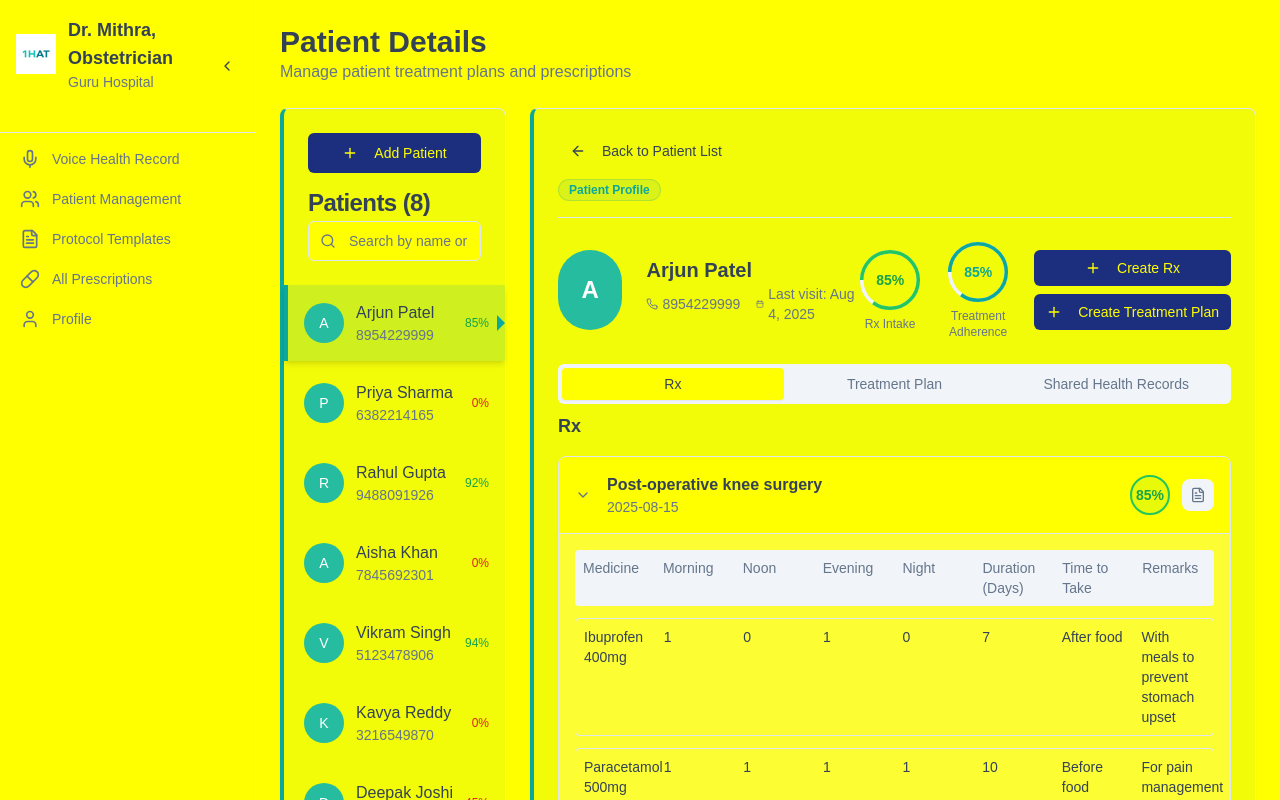
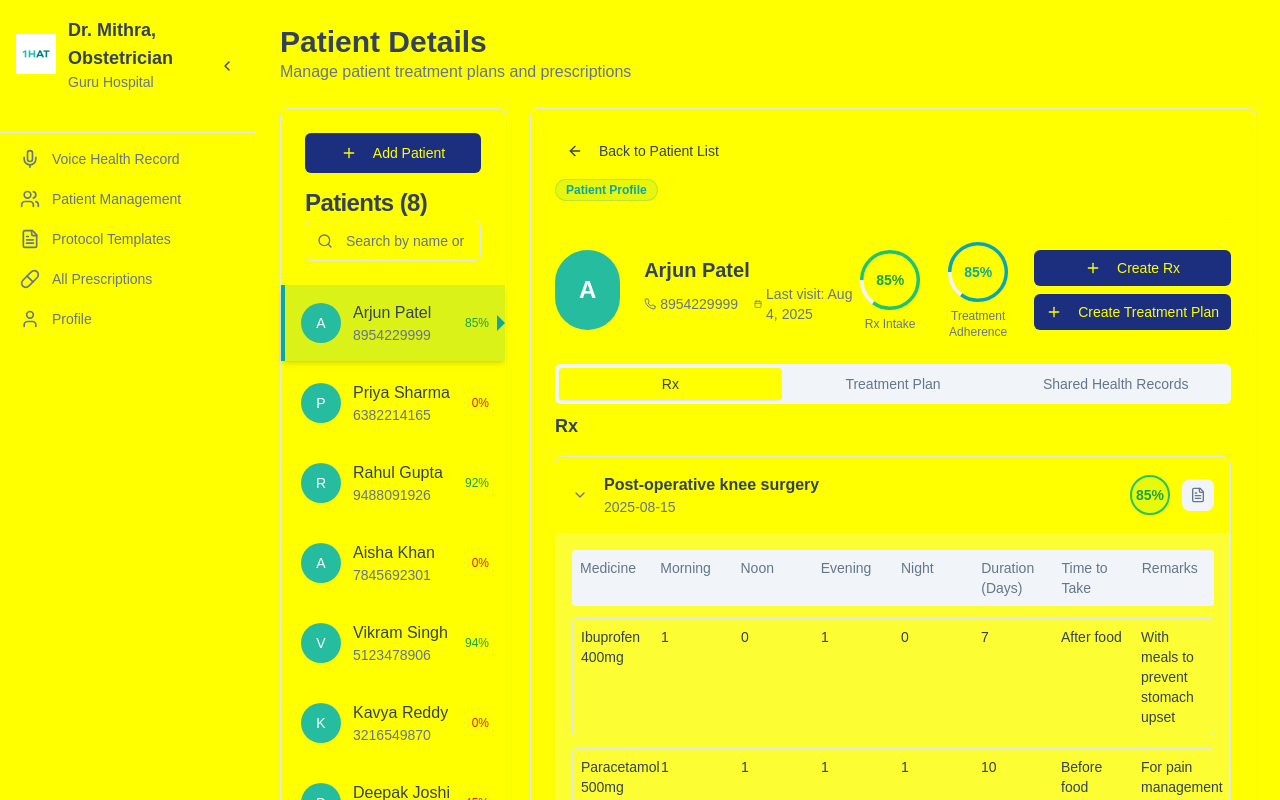
Before and after one commit to kpurusho1/onehatmockup, a React (Vite) app: page /patient/1 in a window 1280 px wide. Shown: the top 800 px of the page. Built offline with nearby package versions, Linux system fonts and the light colour scheme; a web font is replaced by a local one.

Commit message:
Fix patient list overlay
Ensure the overlay only appears for the selected patient in the patient list, not the entire section.

```diff
--- a/src/pages/PatientProtocols.tsx
+++ b/src/pages/PatientProtocols.tsx
@@ -260,7 +260,7 @@ export default function PatientProtocols() {
       <div className="grid grid-cols-12 gap-6">
         {/* Patient List */}
         <div className={`${isPatientProfile ? "col-span-3" : "col-span-3"} transition-all duration-300`}>
-          <Card className={isPatientProfile ? "border-l-4 border-l-primary bg-primary/5" : ""}>
+          <Card>
             <CardHeader>
               <div className="flex items-center justify-between mb-3">
                 <Button
@@ -331,7 +331,7 @@ export default function PatientProtocols() {
 
         {/* Patient Details */}
         <div className={isPatientProfile ? "col-span-9" : "col-span-9"}>
-          <Card className={isPatientProfile ? "border-l-4 border-l-primary bg-primary/5" : ""}>
+          <Card>
             <CardHeader>
               {isPatientProfile && (
                 <div className="mb-4 pb-4 border-b border-border">
```
